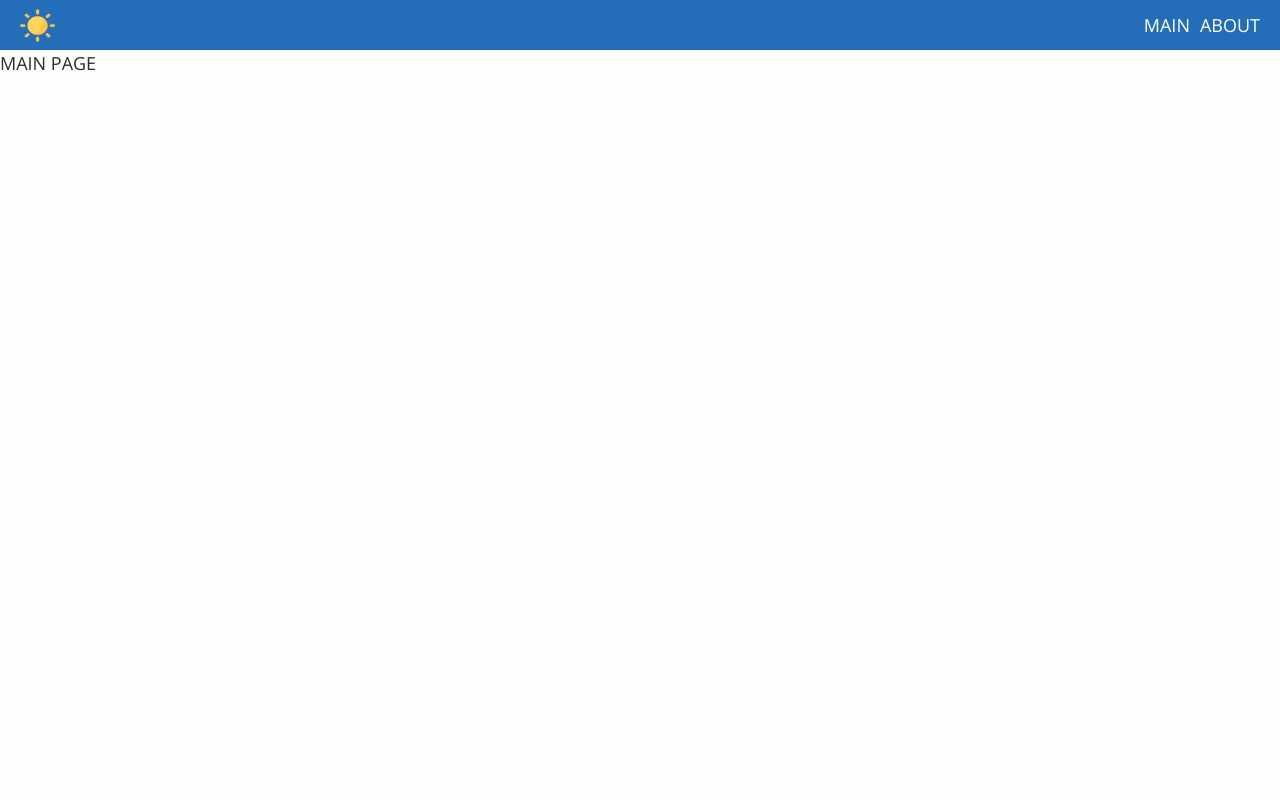
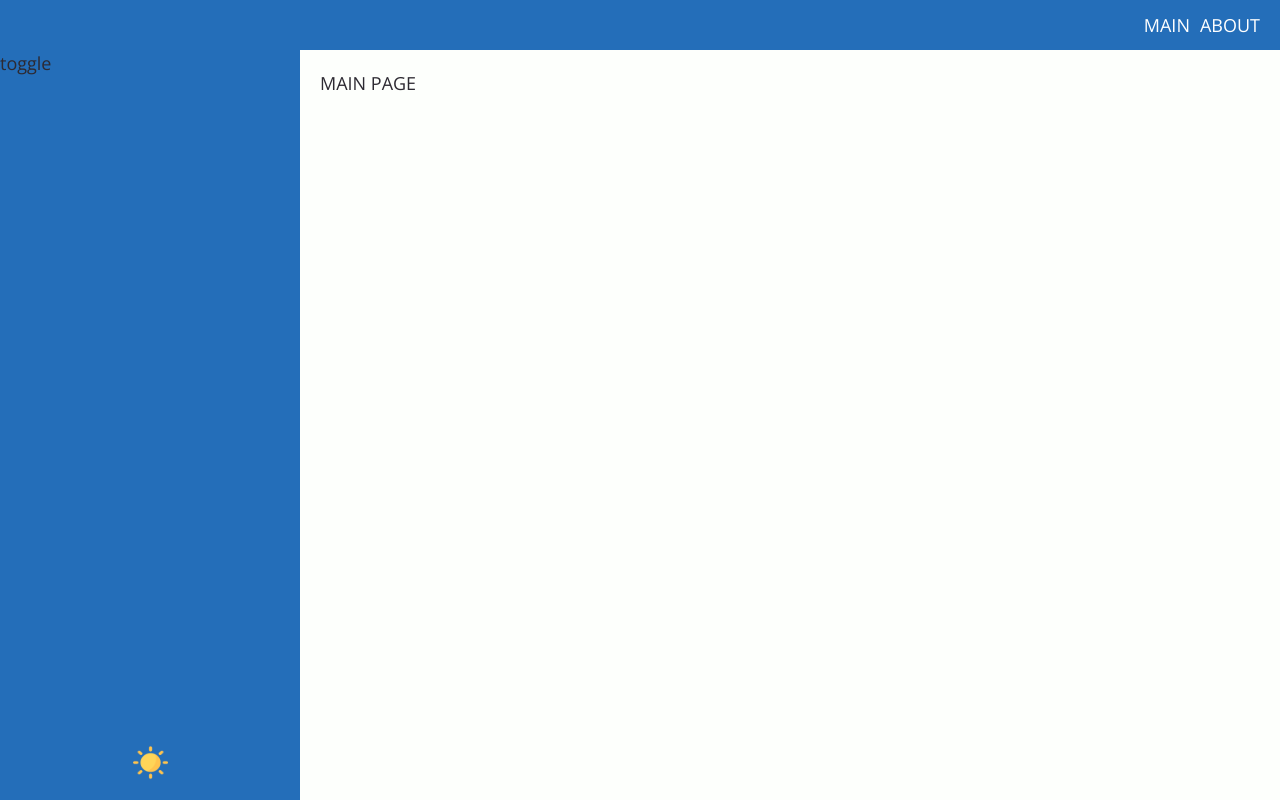
Before and after one commit to wan6sta/project_final, a React app: page / in a window 1280 px wide. Built offline with nearby package versions, Linux system fonts and the light colour scheme.

Commit message:
Added a sidebar.

```diff
--- a/src/app/App.tsx
+++ b/src/app/App.tsx
@@ -3,12 +3,16 @@
 import {cn} from 'shared/lib/classNames/cn'
 import {AppRouter} from 'app/providers/router'
 import {Navbar} from 'widgets/Navbar'
+import {Sidebar} from 'widgets/Sidebar';
 
 export const App = () => {
   const {theme} = useTheme()
 
   return <div className={cn('app', {}, [theme])}>
     <Navbar/>
-    <AppRouter/>
+    <div className='content-page'>
+      <Sidebar/>
+      <AppRouter/>
+    </div>
   </div>
 }
--- a/src/app/providers/router/ui/AppRouter.tsx
+++ b/src/app/providers/router/ui/AppRouter.tsx
@@ -10,7 +10,7 @@
           <Route
             key={path}
             path={path}
-            element={element}
+            element={<div className='page-wrapper'>{element}</div>}
           />
         ))
       }
--- a/src/app/styles/index.scss
+++ b/src/app/styles/index.scss
@@ -11,3 +11,12 @@
 
  min-height: 100vh;
 }
+
+.content-page {
+ display: flex;
+}
+
+.page-wrapper {
+ flex-grow: 1;
+ padding: 20px;
+}
--- a/src/app/styles/variables/global.scss
+++ b/src/app/styles/variables/global.scss
@@ -11,4 +11,6 @@
 
  // Sizes
  --navbar-height: 50px;
+ --sidebar-width: 300px;
+ --sidebar-width-collapsed: 80px;
 }
--- a/src/widgets/Navbar/ui/Navbar.tsx
+++ b/src/widgets/Navbar/ui/Navbar.tsx
@@ -2,7 +2,6 @@
 import {cn} from 'shared/lib/classNames/cn'
 import cls from './Navbar.module.scss'
 import {AppLink, AppLinkTheme} from 'shared/ui/AppLink/AppLink';
-import {ThemeSwitcher} from 'widgets/ThemeSwitcher';
 
 interface NavbarProps {
   className?: string
@@ -12,7 +11,9 @@
   const {className} = props
 
   return <div className={cn(cls.Navbar, {}, [className])}>
-    <ThemeSwitcher/>
+    <div>
+
+    </div>
 
     <div className={cls.links}>
       <AppLink
--- /dev/null
+++ b/src/widgets/Sidebar/index.ts
@@ -0,0 +1 @@
+export {Sidebar} from './ui/Sidebar/Sidebar'
--- /dev/null
+++ b/src/widgets/Sidebar/ui/Sidebar/Sidebar.module.scss
@@ -0,0 +1,20 @@
+.Sidebar {
+ height: calc(100vh - var(--navbar-height));
+ width: var(--sidebar-width);
+ background-color: var(--primary-color);
+
+ position: relative;
+ transition: width 0.3s ease-in;
+}
+
+.collapsed {
+ width: var(--sidebar-width-collapsed);
+}
+
+.switchers {
+ position: absolute;
+ bottom: 20px;
+ display: flex;
+ justify-content: center;
+ width: 100%;
+}
--- /dev/null
+++ b/src/widgets/Sidebar/ui/Sidebar/Sidebar.tsx
@@ -0,0 +1,29 @@
+import {FC, useState} from 'react'
+import {cn} from 'shared/lib/classNames/cn'
+import cls from './Sidebar.module.scss'
+import {ThemeSwitcher} from 'widgets/ThemeSwitcher';
+
+interface SidebarProps {
+  className?: string
+}
+
+export const Sidebar: FC<SidebarProps> = (props) => {
+  const {className} = props
+
+  const [collapsed, setCollapsed] = useState(false)
+
+  const onToggle = () => {
+    setCollapsed(prev => !prev)
+  }
+
+  return (
+    <div
+      className={cn(cls.Sidebar, {[cls.collapsed]: collapsed}, [className])}
+    >
+      <button onClick={onToggle}>toggle</button>
+      <div className={cls.switchers}>
+        <ThemeSwitcher/>
+      </div>
+    </div>
+  )
+}
```
